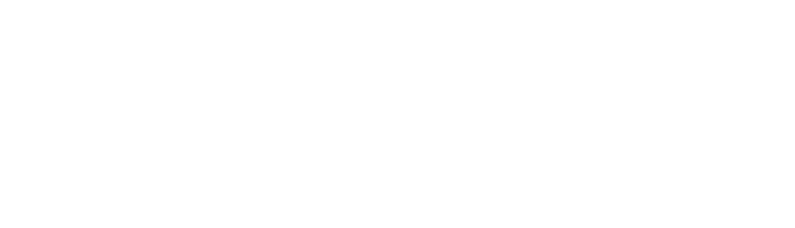
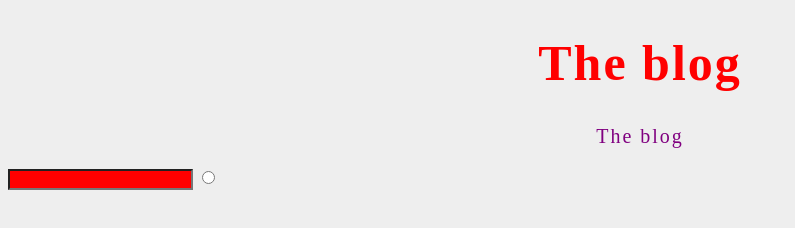
Before and after one commit to temitaiwo/git_101, a plain HTML site: page portfolio/index.html in a window 1280 px wide. Shown: the whole page, without its empty margins (0-795 px from the left). Drawn offline with Linux system fonts and the light colour scheme.

Commit message:
linked up an external style sheet

```diff
--- /dev/null
+++ b/portfolio/assets/css/main.css
@@ -0,0 +1,20 @@
+	body{
+		background: #eee;
+	}
+
+	.blog{
+		color: #f00;
+		font-size: 50px;
+		letter-spacing: 2px;
+		text-align: center;
+	}
+
+	#blog{
+		color: purple;
+		font-weight: 100;
+		font-size: 20px;
+	}
+
+	input{
+		background: red;
+	}
--- a/portfolio/index.html
+++ b/portfolio/index.html
@@ -2,8 +2,21 @@
 	<html>
 		<head>
 			<title>Portfolio</title>
-		</head>
+			<link rel="stylesheet" type="text/css" href="assets/css/main.css">
+
+			</head>
 		<body>
+
+			<h1 class="blog">The blog</h1>
+
+			<p class="blog" id="blog">The blog</p>
+
+			<input type="text" name="">
+			<input type="radio" name="">
+
+
+
+
 			<!-- navigation/logos stay in the header -->
 			<header></header>
 
```
